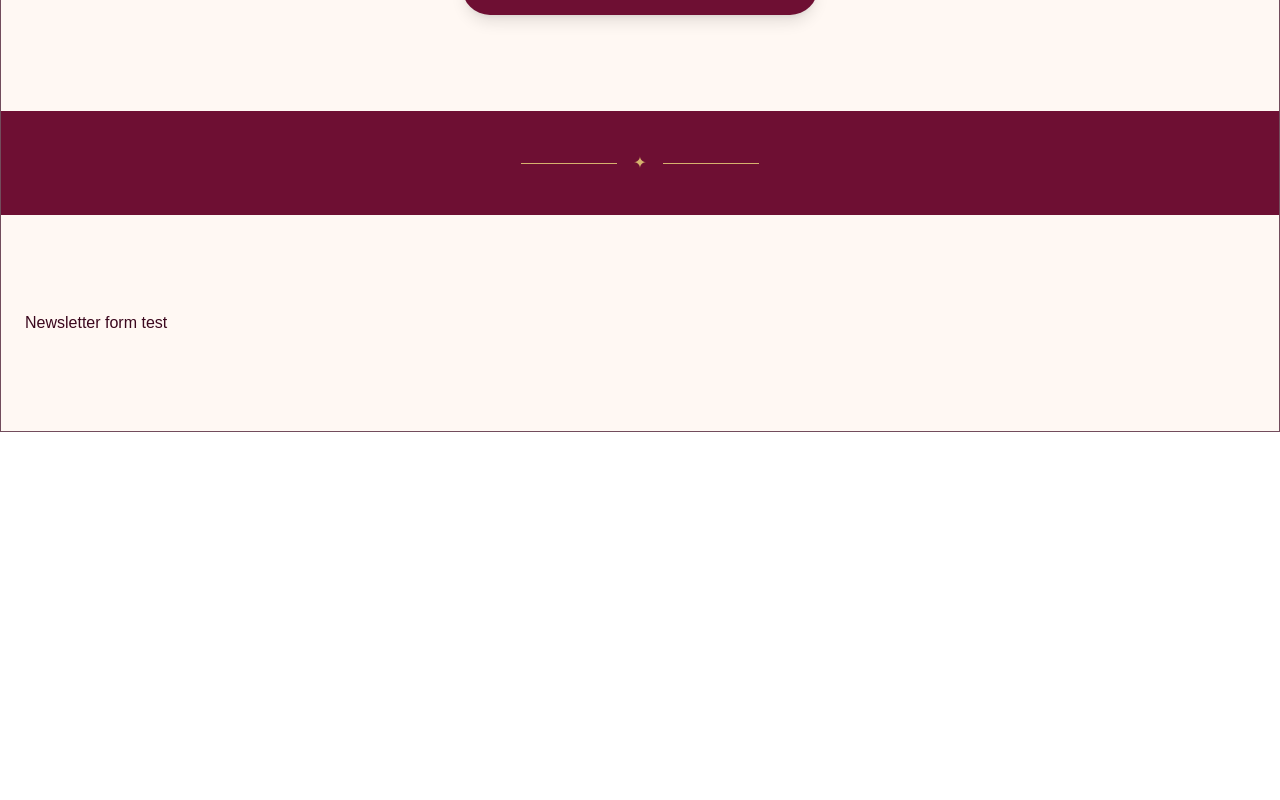
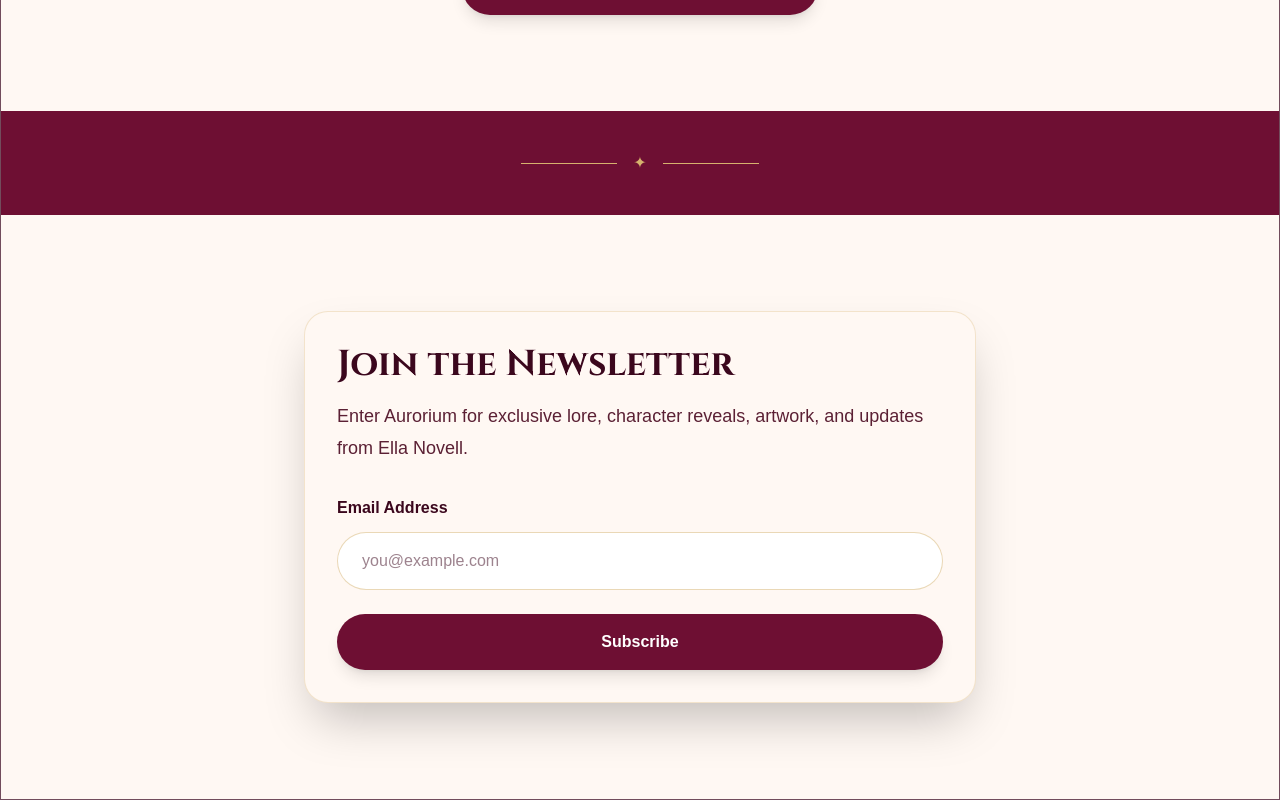
Before and after one commit to kaleb-skelton/ella-author-site, a Next.js app: page / in a window 1280 px wide. Shown: the part 4841-5641 px from the top of the page. Before the commit the page ends 5273 px from the top, so only its background shows below. Built offline with nearby package versions, Linux system fonts and the light colour scheme.

Commit message:
Replace newsletter test with Brevo form

```diff
--- a/app/components/NewsletterForm.tsx
+++ b/app/components/NewsletterForm.tsx
@@ -1,9 +1,72 @@
 "use client";
+
+import Script from "next/script";
 
 export default function NewsletterForm() {
   return (
-    <div>
-      Newsletter form test
-    </div>
+    <>
+      <Script
+        src="https://sibforms.com/forms/end-form/build/main.js"
+        strategy="afterInteractive"
+      />
+
+      <div className="mx-auto max-w-2xl rounded-3xl border border-[#d6b26e]/30 bg-[#fff8f3] p-8 shadow-2xl">
+        <h2
+          className="text-4xl font-bold text-[#3b071d]"
+          style={{ fontFamily: "Cinzel, serif" }}
+        >
+          Join the Newsletter
+        </h2>
+
+        <p className="mt-4 text-lg leading-8 text-[#5b2034]">
+          Enter Aurorium for exclusive lore, character reveals, artwork, and
+          updates from Ella Novell.
+        </p>
+
+        <form
+          id="sib-form"
+          method="POST"
+          action="https://410fbf74.sibforms.com/serve/MUIFAGjXz5gA7JZND9a-4Lv9cQQhGVjTSUf_zfJJyjPFcYV3HB8qG9er2-tSMjjfMoAW_CU7GT-ZB9NswodZWhISFPzeV2f37fYMBeXwDVOug-zhddhhvNOYx4RXihr4SvDxAV6mU6DFlSkbgrY7MQ6cfcynhZr2nTJ-NdWk5_3JdQkLgusfjvTmBpVI6wUxyRH0dk49b6maJtsRpQ=="
+          data-type="subscription"
+          className="mt-8"
+          onSubmit={() => {
+            localStorage.setItem("newsletterUnlocked", "true");
+          }}
+        >
+          <label
+            htmlFor="EMAIL"
+            className="block text-left font-semibold text-[#3b071d]"
+          >
+            Email Address
+          </label>
+
+          <input
+            id="EMAIL"
+            name="EMAIL"
+            type="email"
+            required
+            placeholder="you@example.com"
+            className="mt-3 w-full rounded-full border border-[#d6b26e]/50 bg-white px-6 py-4 text-[#3b071d] outline-none focus:border-[#6e0f33]"
+          />
+
+          <input
+            type="text"
+            name="email_address_check"
+            value=""
+            className="hidden"
+            readOnly
+          />
+
+          <input type="hidden" name="locale" value="en" />
+
+          <button
+            type="submit"
+            className="mt-6 w-full rounded-full bg-[#6e0f33] px-8 py-4 font-semibold text-white shadow-lg transition hover:-translate-y-1 hover:bg-[#5a0c2a]"
+          >
+            Subscribe
+          </button>
+        </form>
+      </div>
+    </>
   );
 }
```
